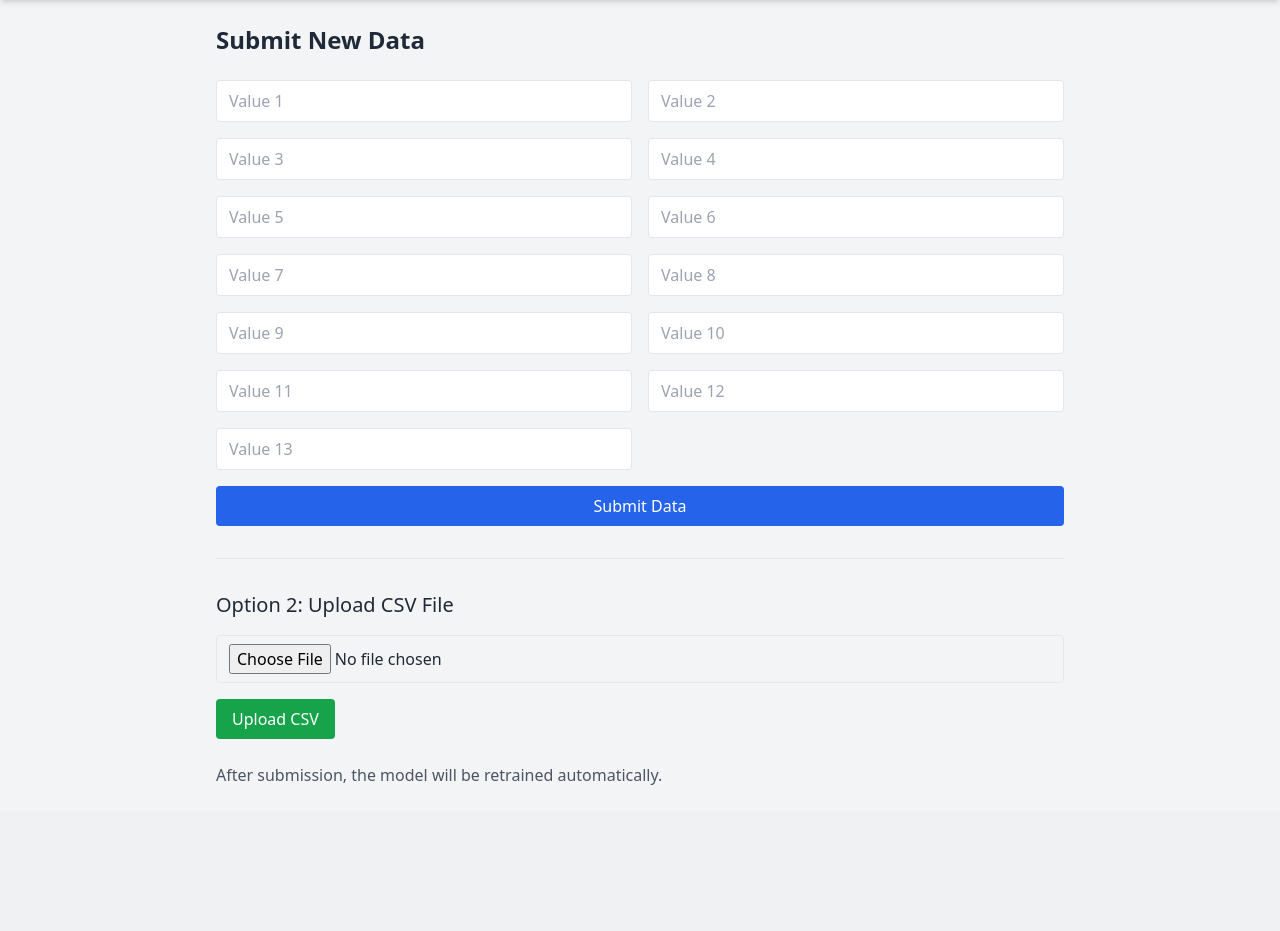
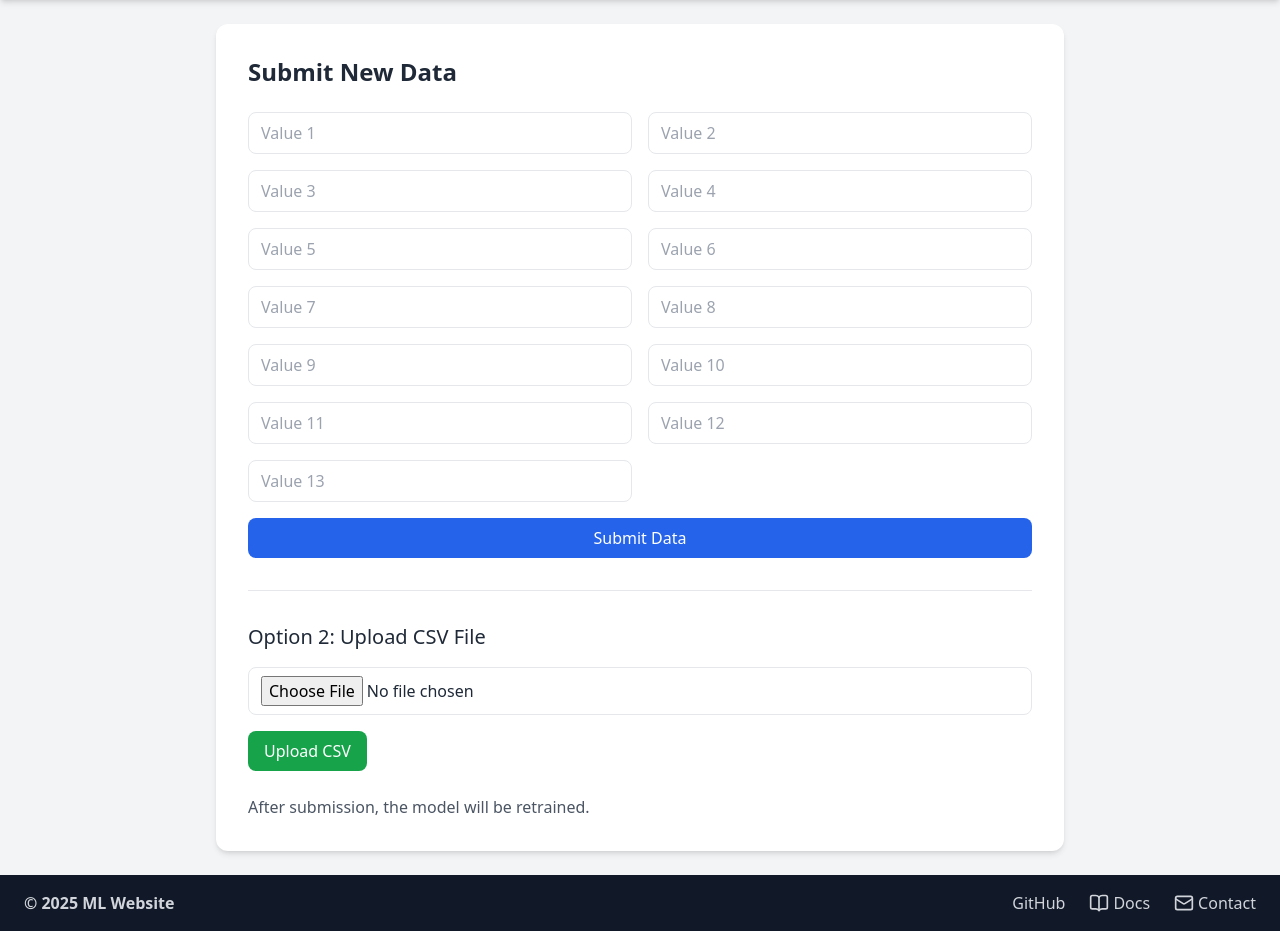
Before and after one commit to TastelessCandyzzz/Exoplanet_Detection, a Flask app: page /submission in a window 1280 px wide. Shown: the part 52-983 px from the top of the page. Before the commit the page ends 837 px from the top, so only its background shows below. Run offline with Flask 3, Linux system fonts and the light colour scheme; some libraries are stand-ins or nearby versions.

Commit message:
added footer

```diff
--- a/templates/base.html
+++ b/templates/base.html
@@ -5,6 +5,8 @@
   <meta name="viewport" content="width=device-width, initial-scale=1.0">
   <title>ML Website</title>
   <script src="https://cdn.tailwindcss.com"></script>
+  <!-- Lucide Icons -->
+  <script src="https://unpkg.com/lucide@latest"></script>
 </head>
 <body class="bg-gray-100 text-gray-800 font-sans">
 
@@ -20,8 +22,33 @@
 
   <!-- Content wrapper -->
   <div class="max-w-4xl mx-auto p-6">
-    {% block content %}{% endblock %}
+	 <div class="bg-white rounded-xl shadow-md p-8">
+      {% block content %}{% endblock %}
+    </div>
   </div>
+
+  <!-- Footer -->
+  <footer class="bg-gray-900 text-gray-300 px-6 py-4 flex justify-between items-center">
+    <div class="font-semibold">© 2025 ML Website</div>
+    <div class="flex space-x-6">
+      <a href="https://github.com/your-repo" target="_blank" class="hover:text-white flex items-center space-x-1">
+        <i data-lucide="github" class="w-5 h-5"></i>
+        <span>GitHub</span>
+      </a>
+      <a href="/docs" class="hover:text-white flex items-center space-x-1">
+        <i data-lucide="book-open" class="w-5 h-5"></i>
+        <span>Docs</span>
+      </a>
+      <a href="/contact" class="hover:text-white flex items-center space-x-1">
+        <i data-lucide="mail" class="w-5 h-5"></i>
+        <span>Contact</span>
+      </a>
+    </div>
+  </footer>
+
+  <script>
+    lucide.createIcons(); // Initialize icons
+  </script>
 
 </body>
 </html>
--- a/templates/submission.html
+++ b/templates/submission.html
@@ -1,19 +1,31 @@
 {% extends "base.html" %}
 {% block content %}
 <h2 class="text-2xl font-semibold mb-6">Submit New Data</h2>
+
+<!-- Form 1 -->
 <form action="/submit_data" method="post" class="grid grid-cols-1 md:grid-cols-2 gap-4 mb-6">
     {% for i in range(1,14) %}
-        <input type="text" name="value{{ i }}" placeholder="Value {{ i }}" required class="border rounded px-3 py-2 focus:outline-none focus:ring-2 focus:ring-blue-400">
+        <input type="text" name="value{{ i }}" placeholder="Value {{ i }}" required
+               class="border rounded-lg px-3 py-2 focus:outline-none focus:ring-2 focus:ring-blue-400">
     {% endfor %}
-    <button type="submit" class="col-span-full bg-blue-600 text-white py-2 rounded hover:bg-blue-700 transition">Submit Data</button>
+    <button type="submit"
+            class="col-span-full bg-blue-600 text-white py-2 rounded-lg hover:bg-blue-700 transition">
+        Submit Data
+    </button>
 </form>
+
 <hr class="my-8">
 
+<!-- Form 2 -->
 <h3 class="text-xl font-medium mb-4">Option 2: Upload CSV File</h3>
 <form action="/upload_csv" method="post" enctype="multipart/form-data" class="space-y-4">
-    <input type="file" name="file" accept=".csv" required class="block w-full border rounded px-3 py-2 focus:outline-none focus:ring-2 focus:ring-blue-400">
-    <button type="submit" class="bg-green-600 text-white py-2 px-4 rounded hover:bg-green-700 transition">Upload CSV</button>
+    <input type="file" name="file" accept=".csv" required
+           class="block w-full border rounded-lg px-3 py-2 focus:outline-none focus:ring-2 focus:ring-blue-400">
+    <button type="submit"
+            class="bg-green-600 text-white py-2 px-4 rounded-lg hover:bg-green-700 transition">
+        Upload CSV
+    </button>
 </form>
 
-<p class="mt-6 text-gray-600">After submission, the model will be retrained automatically.</p>
+<p class="mt-6 text-gray-600">After submission, the model will be retrained.</p>
 {% endblock %}
```
Also changed, not shown: templates/about.html (+4 -3 lines).
